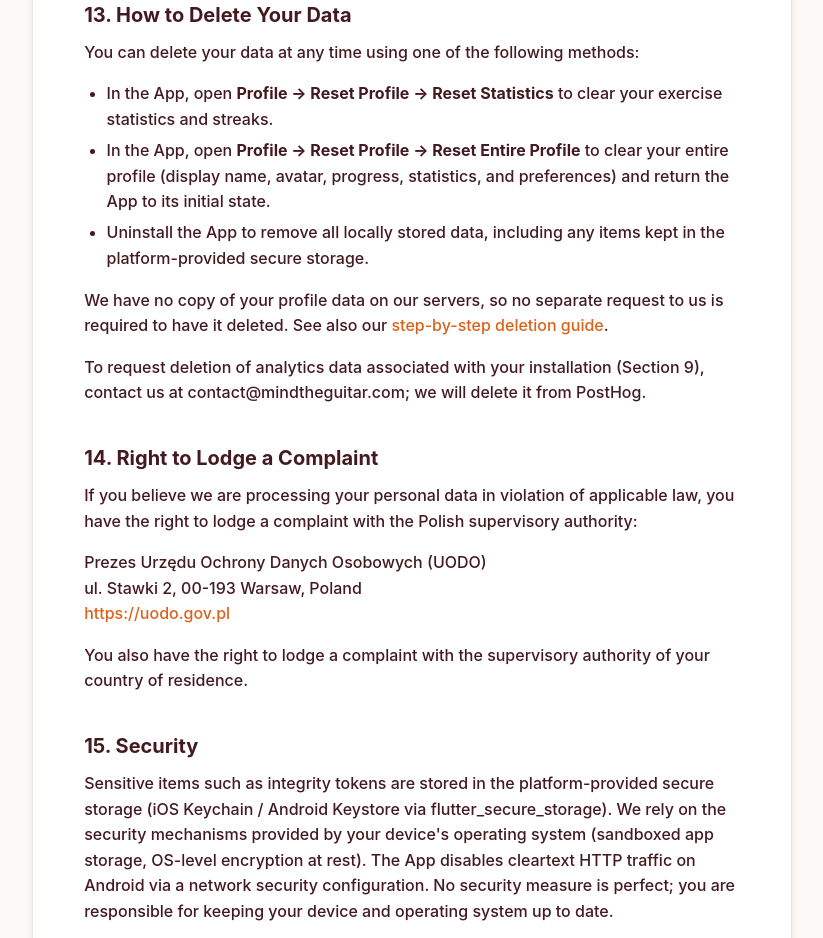
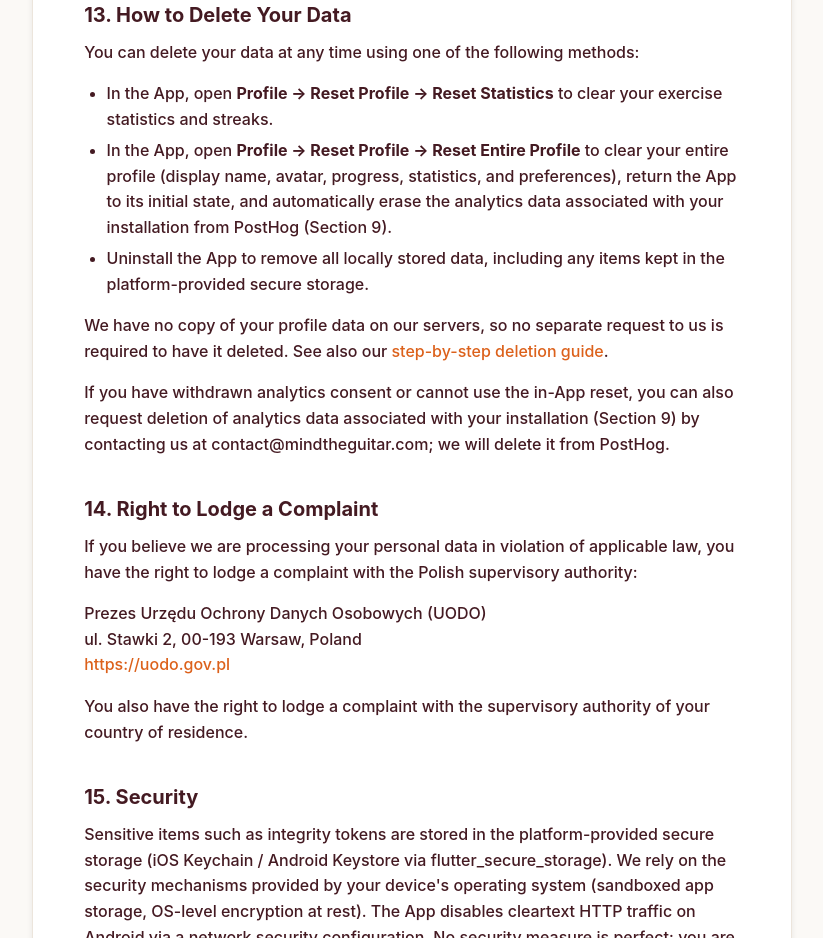
Before and after one commit to MJGajek/Mind_the_Guitar_Website, a plain HTML site: page public/privacy.html in a window 1280 px wide. Shown: the part 4289-5227 px from the top of the page, without its empty margins (228-1051 px from the left). Drawn offline with Linux system fonts and the light colour scheme.

Commit message:
Privacy: Reset Entire Profile now auto-erases PostHog analytics
Clarify Section 13: the in-App full reset also erases the installation's
PostHog analytics data automatically; email remains a fallback for withdrawn
consent. No new data collection — same v1.3, no re-consent required.

Co-authored-by: Copilot <223556219+Copilot@users.noreply.github.com>

```diff
--- a/public/privacy.html
+++ b/public/privacy.html
@@ -123,11 +123,11 @@
       <p>You can delete your data at any time using one of the following methods:</p>
       <ul>
         <li>In the App, open <strong>Profile → Reset Profile → Reset Statistics</strong> to clear your exercise statistics and streaks.</li>
-        <li>In the App, open <strong>Profile → Reset Profile → Reset Entire Profile</strong> to clear your entire profile (display name, avatar, progress, statistics, and preferences) and return the App to its initial state.</li>
+        <li>In the App, open <strong>Profile → Reset Profile → Reset Entire Profile</strong> to clear your entire profile (display name, avatar, progress, statistics, and preferences), return the App to its initial state, and automatically erase the analytics data associated with your installation from PostHog (Section 9).</li>
         <li>Uninstall the App to remove all locally stored data, including any items kept in the platform-provided secure storage.</li>
       </ul>
       <p>We have no copy of your profile data on our servers, so no separate request to us is required to have it deleted. See also our <a href="/delete">step-by-step deletion guide</a>.</p>
-      <p>To request deletion of analytics data associated with your installation (Section 9), contact us at contact@mindtheguitar.com; we will delete it from PostHog.</p>
+      <p>If you have withdrawn analytics consent or cannot use the in-App reset, you can also request deletion of analytics data associated with your installation (Section 9) by contacting us at contact@mindtheguitar.com; we will delete it from PostHog.</p>
 
       <h2>14. Right to Lodge a Complaint</h2>
       <p>If you believe we are processing your personal data in violation of applicable law, you have the right to lodge a complaint with the Polish supervisory authority:</p>
```
